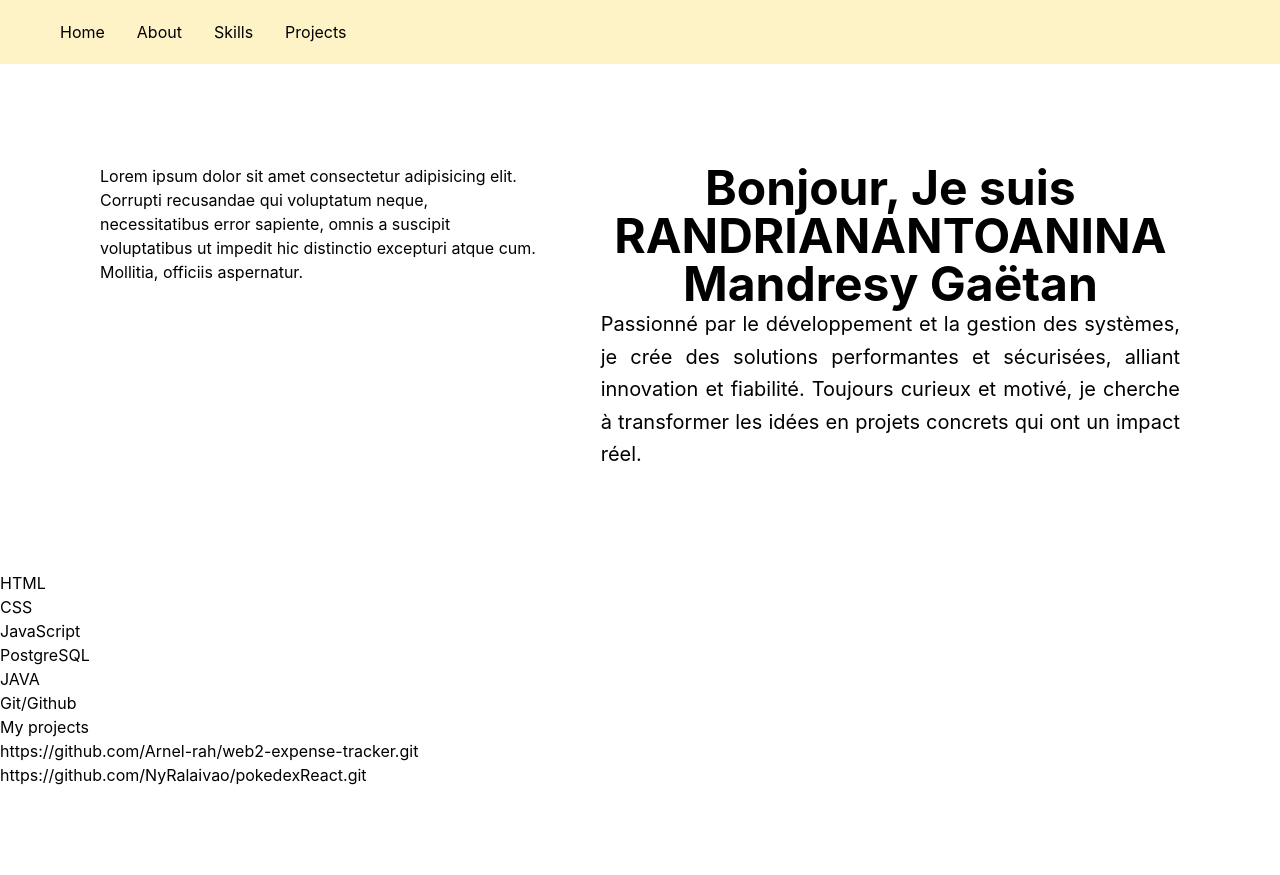
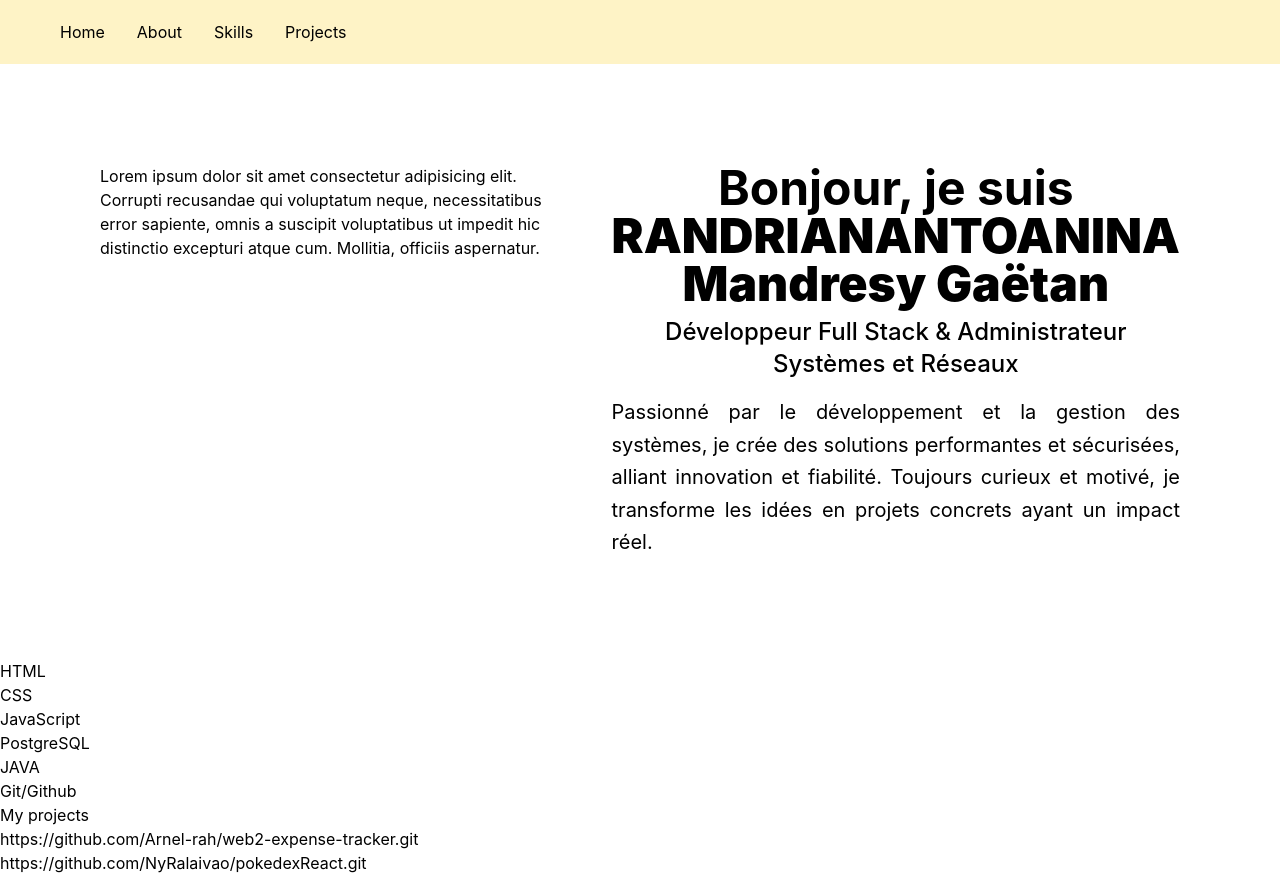
Before and after one commit to mandresy753/RANDRIANANTOANINA-Mandresy-Gaetan, a React (Vite) app: page / in a window 1280 px wide. Before the commit the page ends 800 px from the top, so only its background shows below. Built offline with nearby package versions, Linux system fonts and the light colour scheme.

Commit message:
change: make some changes for SEO performance

```diff
--- a/index.html
+++ b/index.html
@@ -3,8 +3,8 @@
   <head>
     <meta charset="UTF-8" />
     <link rel="icon" type="image/svg+xml" href="/vite.svg" />
-    <meta name="viewport" content="width=device-width, initial-scale=1.0" />
-    <title>my_portfolio</title>
+    <meta name="description" content="Portfolio de RANDRIANANTOANINA Mandresy Gaëtan, développeur full stack et administrateur systèmes et réseaux. Découvrez mes projets, compétences et réalisations ainsi que mes contacts.">
+  <title>RANDRIANANTOANINA Mandresy Gaëtan – Développeur Full Stack & Administrateur Systèmes et Réseaux</title>
   </head>
   <body>
     <div id="root"></div>
--- a/src/Pages/Home.tsx
+++ b/src/Pages/Home.tsx
@@ -9,14 +9,14 @@ function Home() {
             </div>
             <div className="Home-Right">
                 <h1 className="text-2xl md:text-4xl lg:text-5xl font-normal md:font-semibold lg:font-bold text-center">
-                    Bonjour, Je suis RANDRIANANTOANINA Mandresy Gaëtan
+                Bonjour, je suis <strong>RANDRIANANTOANINA Mandresy Gaëtan</strong>
                 </h1>
-            <p className="text-base md:text-lg lg:text-xl text-justify leading-relaxed">
-                Passionné par le développement et la gestion des systèmes,
-                je crée des solutions performantes et sécurisées,
-                alliant innovation et fiabilité. Toujours curieux et motivé,
-                je cherche à transformer les idées en projets concrets qui ont un impact réel.
-            </p>
+                <h2 className="text-lg md:text-xl lg:text-2xl font-medium text-center mt-2">
+                Développeur Full Stack & Administrateur Systèmes et Réseaux
+                </h2>
+                <p className="text-base md:text-lg lg:text-xl text-justify leading-relaxed mt-4">
+                    Passionné par le développement et la gestion des systèmes, je crée des solutions performantes et sécurisées, alliant innovation et fiabilité. Toujours curieux et motivé, je transforme les idées en projets concrets ayant un impact réel.
+                </p>
             </div>
         </section>
     );
```
